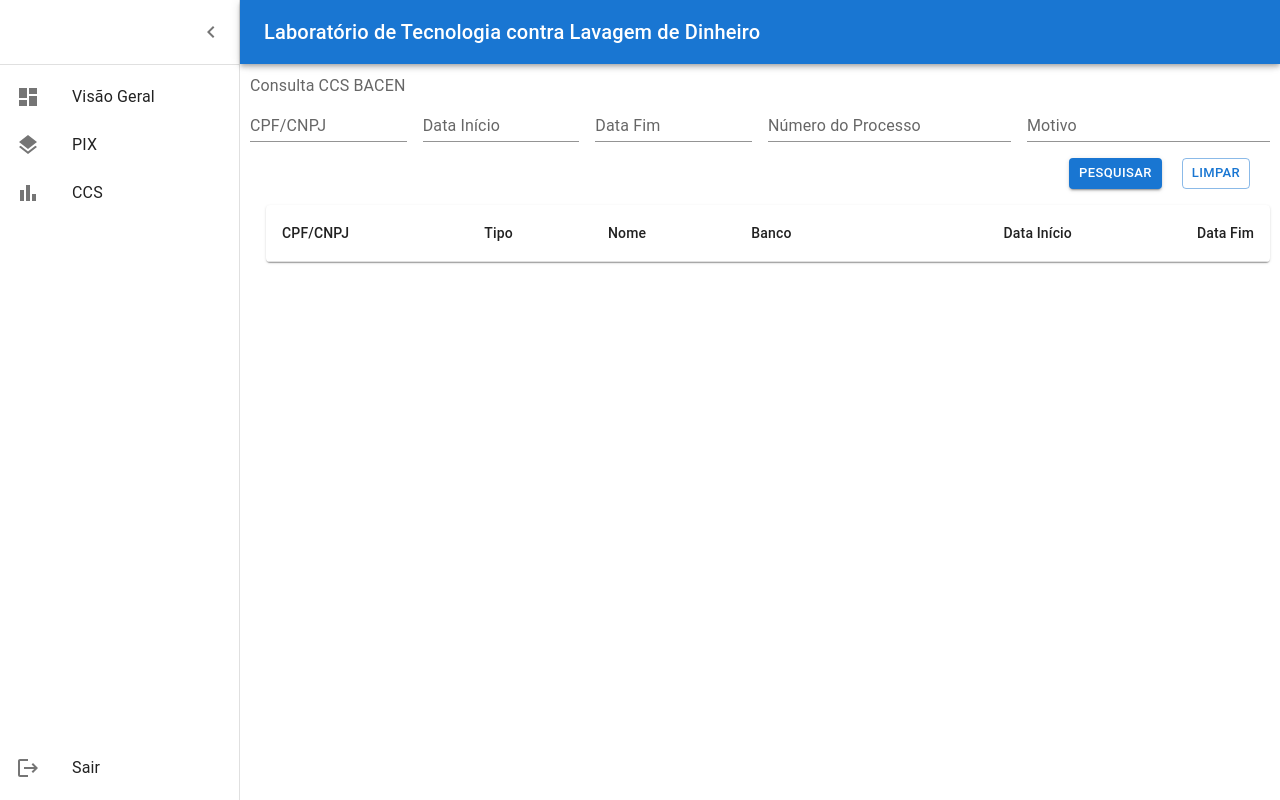
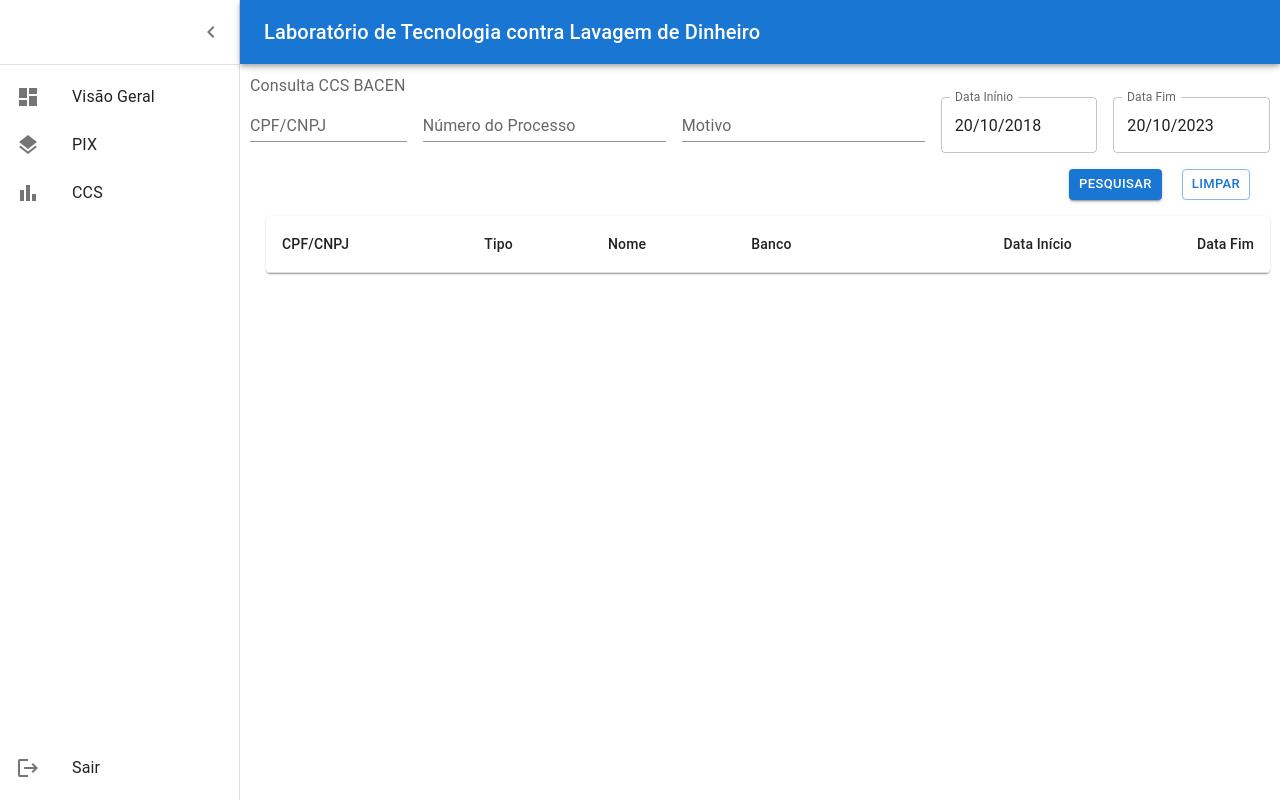
Before and after one commit to eduardorahal/Consulta_PIX_CCS, a Next.js app: page /ccs/novo in a window 1280 px wide. Built offline with nearby package versions, Linux system fonts and the light colour scheme.

Commit message:
ajustadas data de inicio e fim no formulario CCS para facilitar a pesquisa

```diff
--- a/app/ccs/novo/page.jsx
+++ b/app/ccs/novo/page.jsx
@@ -1,7 +1,7 @@
 // CPF Denis 05485620914
 "use client";
 
-import { Checkbox, TextField, Typography } from "@mui/material";
+import { TextField, Typography } from "@mui/material";
 import FormLabel from "@mui/material/FormLabel";
 import Grid from "@mui/material/Grid";
 import Box from "@mui/material/Box";
@@ -13,28 +13,24 @@
 import TableHead from "@mui/material/TableHead";
 import TableRow from "@mui/material/TableRow";
 import Paper from "@mui/material/Paper";
+import { Dialog, DialogTitle,DialogContent, DialogContentText, DialogActions } from "@mui/material";
 import * as React from "react";
 import axios from "axios";
-import KeyboardArrowDownIcon from "@mui/icons-material/KeyboardArrowDown";
-import KeyboardArrowUpIcon from "@mui/icons-material/KeyboardArrowUp";
-import IconButton from "@mui/material/IconButton";
-import List from "@mui/material/List";
-import ListItem from "@mui/material/ListItem";
-import ListItemButton from "@mui/material/ListItemButton";
-import Dialog from "@mui/material/Dialog";
-import DialogActions from "@mui/material/DialogActions";
-import DialogContent from "@mui/material/DialogContent";
-import DialogContentText from "@mui/material/DialogContentText";
-import DialogTitle from "@mui/material/DialogTitle";
-import { v4 as uuidv4 } from "uuid";
 import DialogDetalhamentoCCS from "@/app/ccs/components/DialogDetalhamentoCCS";
 import { Context } from "@/app/context";
+import { AdapterDayjs } from '@mui/x-date-pickers/AdapterDayjs';
+import { LocalizationProvider } from '@mui/x-date-pickers/LocalizationProvider';
+import { DatePicker } from '@mui/x-date-pickers/DatePicker';
+import dayjs from "dayjs";
+import 'dayjs/locale/en-gb';
+import { v4 as uuidv4 } from "uuid";
 
 const ConsultaCCS = () => {
+
   // variáveis para armazenar CPF, CNPJ, Chave PIX e Motivo da consulta
   const [cpfCnpj, setCpfCnpj] = React.useState("");
-  const [dataInicio, setDataInicio] = React.useState("");
-  const [dataFim, setDataFim] = React.useState("");
+  const [dataInicio, setDataInicio] = React.useState(dayjs(new Date(new Date().setFullYear(new Date().getFullYear() - 5))));
+  const [dataFim, setDataFim] = React.useState(dayjs(new Date()));
   const [numProcesso, setNumProcesso] = React.useState("");
   const [motivo, setMotivo] = React.useState("");
 
@@ -97,6 +93,16 @@
       novadata.getFullYear()
     );
   };
+
+  // Formatar Datas para Solicitação CCS
+  const formatarDataCCS = (data) => {
+    return (
+      data.$y + "-" +
+      ((data.$M + 1).toLocaleString('en-US', { minimumIntegerDigits: 2})) + "-" +
+      ((data.$D).toLocaleString('en-US', { minimumIntegerDigits: 2}))
+    );
+  };
+
   // Chamada da API para Buscar Vínculos CCS no Banco Central
   const buscaCCS = async () => {
     if (
@@ -112,9 +118,9 @@
           "/api/bacen/ccs/relacionamento?cpfCnpj=" +
           cpfCnpj +
           "&dataInicio=" +
-          dataInicio +
+          formatarDataCCS(dataInicio) +
           "&dataFim=" +
-          dataFim +
+          formatarDataCCS(dataFim) +
           "&numProcesso=" +
           numProcesso +
           "&motivo=" +
@@ -139,8 +145,8 @@
         .catch((err) => console.error(err));
       setCpfCnpj("");
       setMotivo("");
-      setDataInicio("");
-      setDataFim("");
+      setDataInicio(dayjs(new Date(new Date().setFullYear(new Date().getFullYear() - 5))));
+      setDataFim(dayjs(new Date()));
       setNumProcesso("");
     } else {
       alert("Necessário preencher todos os campos!");
@@ -279,32 +285,6 @@
               placeholder="CPF/CNPJ"
             />
           </Grid>
-          <Grid item xs={2} md={2} xl={2}>
-            <TextField
-              fullWidth
-              style={{}}
-              size="small"
-              id="standard-basic"
-              label="Data Início"
-              variant="standard"
-              placeholder="Data Início"
-              value={dataInicio}
-              onChange={(e) => setDataInicio(e.target.value)}
-            />
-          </Grid>
-          <Grid item xs={2} md={2} xl={2}>
-            <TextField
-              fullWidth
-              style={{}}
-              size="small"
-              id="standard-basic"
-              label="Data Fim"
-              variant="standard"
-              placeholder="Data Fim"
-              value={dataFim}
-              onChange={(e) => setDataFim(e.target.value)}
-            />
-          </Grid>
           <Grid item xs={3} md={3} xl={3}>
             <TextField
               fullWidth
@@ -330,6 +310,24 @@
               value={motivo}
               onChange={(e) => setMotivo(e.target.value)}
             />
+          </Grid>
+          <Grid item xs={2} md={2} xl={2}>
+            <LocalizationProvider dateAdapter={AdapterDayjs} adapterLocale="en-gb">
+              <DatePicker
+                label="Data Inínio"
+                value={dataInicio}
+                onChange={setDataInicio}
+              />
+            </LocalizationProvider>
+          </Grid>
+          <Grid item xs={2} md={2} xl={2}>
+            <LocalizationProvider dateAdapter={AdapterDayjs} adapterLocale="en-gb">
+              <DatePicker
+                label="Data Fim"
+                value={dataFim}
+                onChange={setDataFim}
+              />
+            </LocalizationProvider>
           </Grid>
         </Grid>
         <Grid
--- a/package.json
+++ b/package.json
@@ -15,9 +15,11 @@
     "@emotion/styled": "^11.11.0",
     "@mui/icons-material": "^5.14.13",
     "@mui/material": "^5.14.13",
+    "@mui/x-date-pickers": "^7.2.0",
     "@mui/x-tree-view": "^7.0.0",
     "@prisma/client": "^5.8.1",
     "axios": "^1.5.1",
+    "dayjs": "^1.11.10",
     "fs": "^0.0.1-security",
     "next": "13.5.4",
     "node-cron": "^3.0.3",
```
Also changed, not shown: 1 other file (tests, documents, lock files or other folders). Lines whose indentation alone changed are shown as unchanged.
